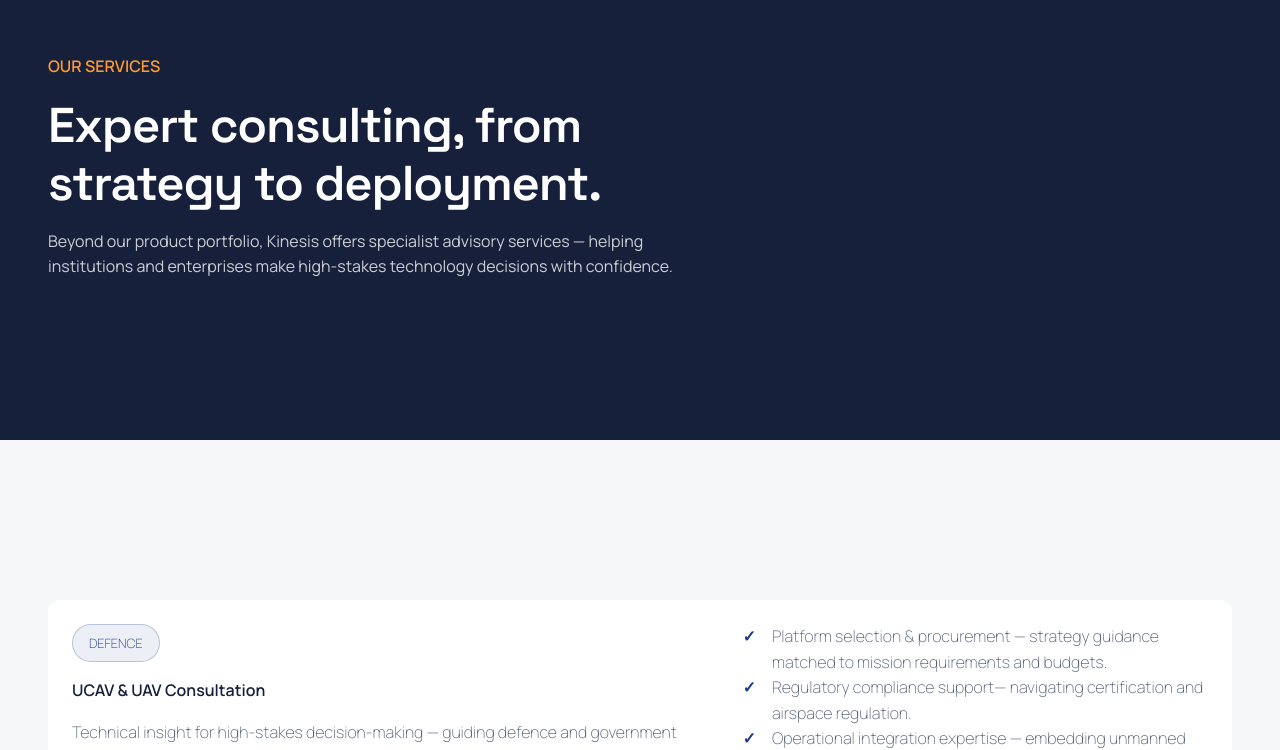
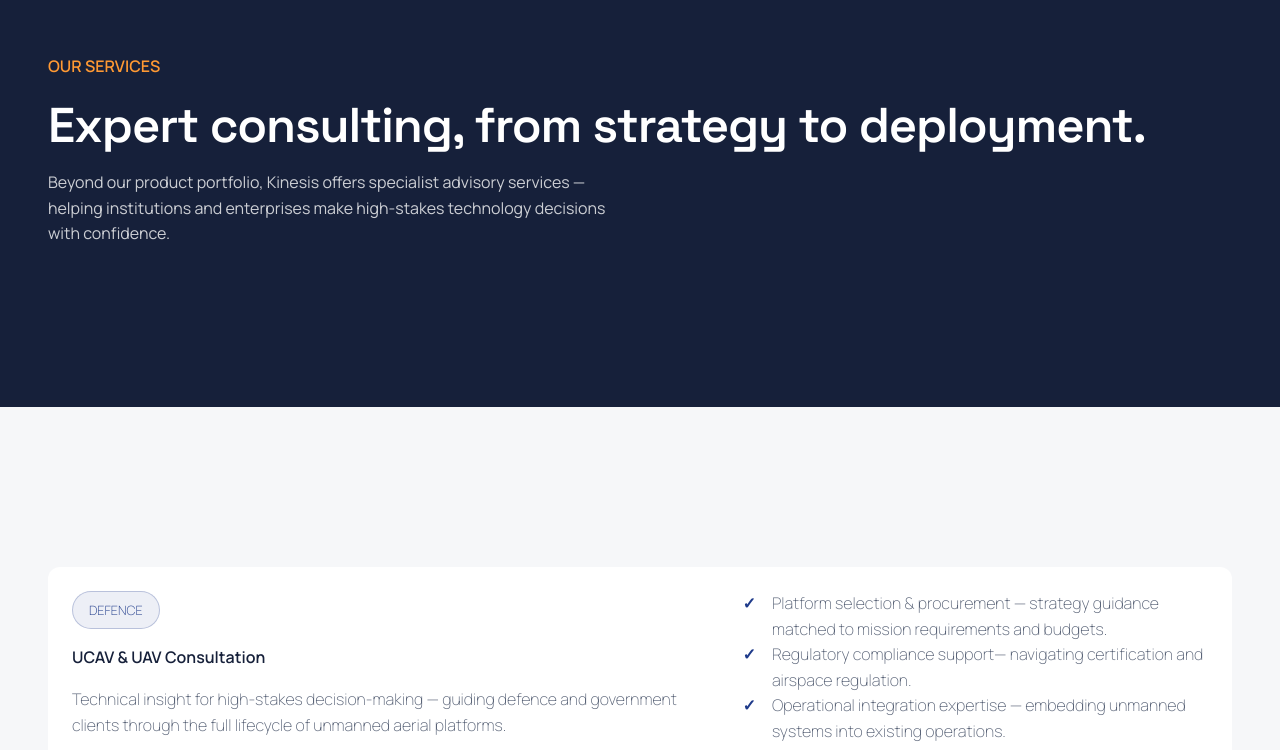
Before and after one commit to divyanshchahar/kinesis, a Next.js app: page /services in a window 1280 px wide. Shown: the part 106-856 px from the top of the page. Built offline with nearby package versions, Linux system fonts and the light colour scheme.

Commit message:
updated design-system debbiged brackets

```diff
--- a/src/app/globals.css
+++ b/src/app/globals.css
@@ -76,7 +76,7 @@
     /*######################*/
 
     --max-width-xxl: 1280px;
-    --max-width-60ch: 653px;
+    --max-width-60ch: 60ch;
     --max-width-xl: 1024px;
     --max-width-l: 768px;
     --max-width-m: 560px;
@@ -111,14 +111,12 @@
     --font-size-s: 0.8rem;
 
     @media screen and (min-width: 480px) {
-        * {
         --font-size-h1: 3.815rem;
         --font-size-h2: 3.052rem;
         --font-size-h3: 2.441rem;
         --font-size-h4: 1.953rem;
         --font-size-h5: 1.563rem;
         --font-size-h6: 1.25rem;
-        }
     }
 
     --font-weight-light: 200;
@@ -233,6 +231,8 @@
         letter-spacing: -1.12px;
     }
 
+}
+
 /*################*/
 /*# COLORSCHEMES #*/
 /*################*/
@@ -289,7 +289,6 @@
 .maxWidthContainer {
     max-width: var(--max-width-xxl);
     margin: auto;
-        width: 100%;
 }
 
 .paddedContainer {
@@ -317,4 +316,6 @@
         flex-wrap: wrap;
     }
 }
-}
+
+/*TODO*/
+/*1. add attributes back to typographical classes*/
```
Lines whose indentation alone changed are shown as unchanged.
